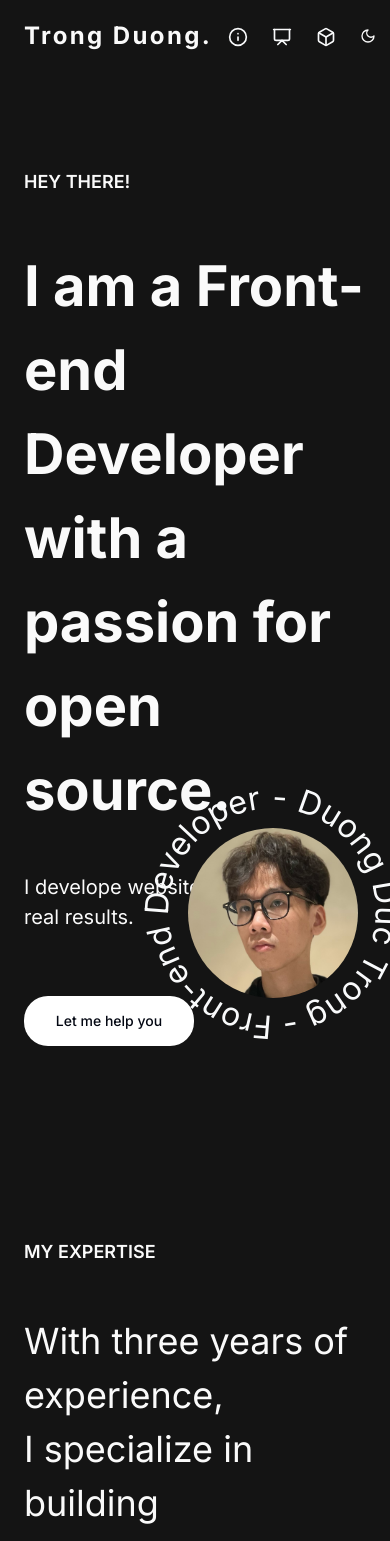
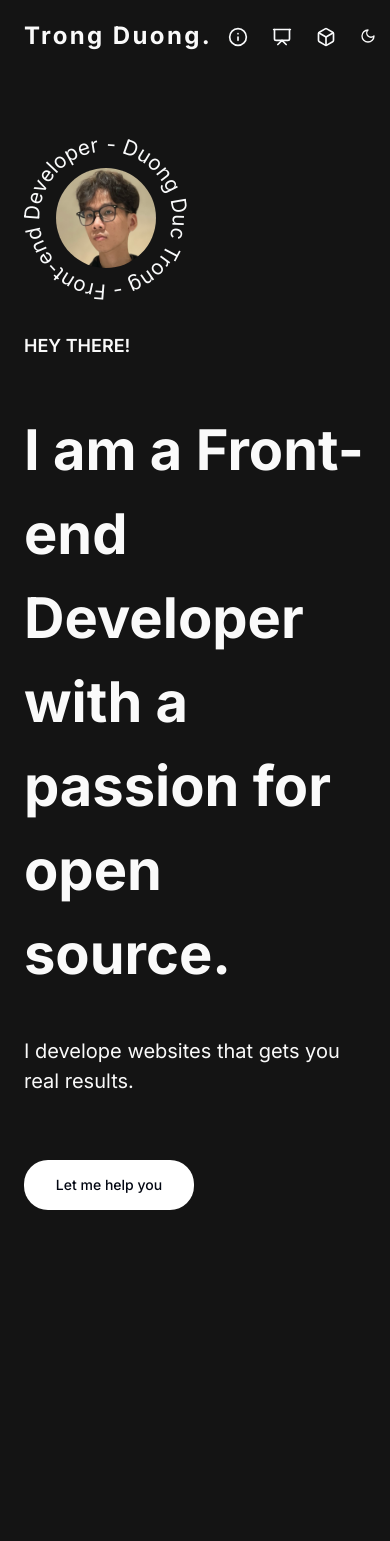
Before and after one commit to duongductrong/danielll.dev, a Next.js app: page / in a window 390 px wide. Shown: the top 1541 px of the page. Built offline with nearby package versions, Linux system fonts and the light colour scheme.

Commit message:
chore: fix responsive for rotate personal component

```diff
--- a/src/app/(site)/page.tsx
+++ b/src/app/(site)/page.tsx
@@ -15,7 +15,10 @@ export default function Home() {
     <>
       <Smoother.ScrollSection className="py-24 min-h-[calc(100vh-72px)] flex items-center justify-center">
         <Container className="relative">
+          <RotatePersonal className="ml-8 md:ml-0 mb-16 md:mb-0 md:absolute bottom-12 right-8" />
+
           <TextLegend className="mb-12">HEY THERE!</TextLegend>
+
           <TextMain className="mb-10">
             I am a Front-end Developer <br />
             with a passion for <br />
@@ -24,11 +27,11 @@ export default function Home() {
           <TextDescription className="mb-16">
             I develope websites that gets you real results.
           </TextDescription>
+
           <Button rounded="base" color="base" className="min-w-[170px]" asChild>
             <a href="mailto:duongductrong06@gmail.com">Let me help you</a>
           </Button>
 
-          <RotatePersonal className="absolute bottom-12 right-8" />
         </Container>
       </Smoother.ScrollSection>
 
--- a/src/components/reference-socials-group.tsx
+++ b/src/components/reference-socials-group.tsx
@@ -5,7 +5,7 @@ export interface ReferenceSocialsGroupProps {}
 
 const ReferenceSocialsGroup: FC<ReferenceSocialsGroupProps> = () => {
   return (
-    <div className="flex items-center gap-6">
+    <div className="flex flex-wrap items-center gap-6">
       <a
         target="_blank"
         href="https://www.linkedin.com/in/duongductrong/"
--- a/src/components/rotate-personal/index.tsx
+++ b/src/components/rotate-personal/index.tsx
@@ -2,12 +2,15 @@
 import clsx from "clsx";
 import Image from "next/image";
 import { FC, HTMLAttributes } from "react";
+import { useWindowSize } from "react-use";
 
 export interface RotatePersonalProps extends HTMLAttributes<HTMLDivElement> {
   enableLogo?: boolean;
 }
 
 const RotatePersonal: FC<RotatePersonalProps> = ({ enableLogo, ...props }) => {
+  const point = useWindowSize();
+
   return (
     <div {...props} className={clsx(props.className)}>
       <div className="w-full h-full relative">
@@ -22,14 +25,14 @@ const RotatePersonal: FC<RotatePersonalProps> = ({ enableLogo, ...props }) => {
           <Image
             width={170}
             height={170}
-            className="rounded-full max-w-[170px] max-h-[170px] object-cover"
+            className="rounded-full max-w-[100px] md:max-w-[170px] max-h-[100px] md:max-h-[170px] object-cover"
             src="/avatar-small.png"
             alt="Personal"
           />
         ) : (
           <div
             className={clsx(
-              "w-[170px] h-[170px] rounded-full bg-background",
+              "w-[100px] md:w-[170px] h-[100px] md:h-[170px] rounded-full bg-background",
               "flex items-center justify-center text-3xl font-bold"
             )}
           >
@@ -41,7 +44,7 @@ const RotatePersonal: FC<RotatePersonalProps> = ({ enableLogo, ...props }) => {
           viewBox="0 0 100 100"
           width="280"
           height="280"
-          className="absolute -top-[56px] -left-[56px] rotate-90"
+          className="absolute w-[180px] md:w-[280px] h-[180px] md:h-[280px] -top-[40px] md:-top-[56px] -left-[40px] md:-left-[56px] rotate-90"
         >
           <defs>
             <path
```
